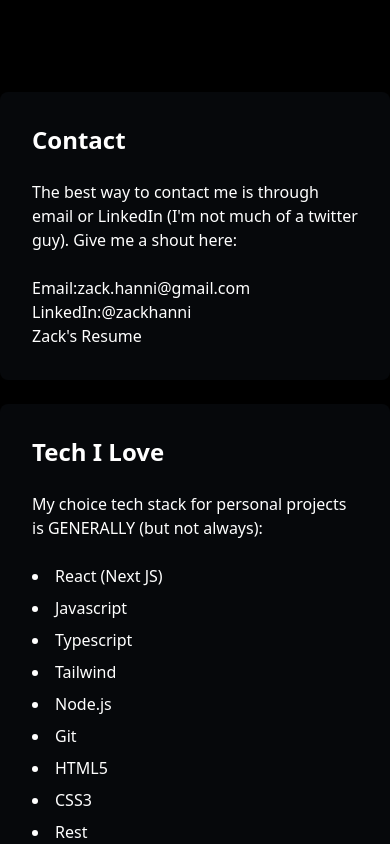
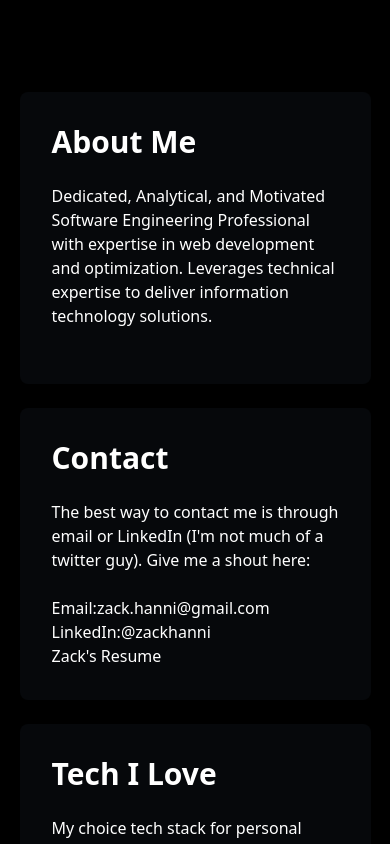
Before and after one commit to zackhanni/zachary.works, a Next.js app: page / in a window 390 px wide. Shown: the part 7960-8804 px from the top of the page. Built offline with nearby package versions, Linux system fonts and the light colour scheme.

Commit message:
reorganize and resize cards

```diff
--- a/app/components/About.tsx
+++ b/app/components/About.tsx
@@ -27,17 +27,32 @@ export default function About() {
 
   return (
     <section>
-      <div className="bg-black text-white py-24 flex flex-col items-center justify-center ">
+      <div className="bg-black text-white py-24 flex flex-col items-center justify-center">
+        <div className="min-w-[50%] max-w-[90%] lg:max-w-[50%]">
+          {/* About me */}
+          <div
+            className="bg-slate-800/20 p-8
+        mt-6 rounded-lg backdrop-blur"
+          >
+            <p className="text-3xl font-bold">About Me</p>
+            <p className="py-6">
+              Dedicated, Analytical, and Motivated Software Engineering
+              Professional with expertise in web development and optimization.
+              Leverages technical expertise to deliver information technology
+              solutions.
+            </p>
+          </div>
           {/* contact box */}
           <div
             className="bg-slate-800/20 p-8
-        mt-6 rounded-lg backdrop-blur max-w-[1200px]"
+        mt-6 rounded-lg backdrop-blur "
           >
-          <p className="text-2xl font-bold">Contact</p>
+            <h2 className="text-3xl font-bold">Contact</h2>
             <p className="py-6">
               The best way to contact me is through email or LinkedIn (I&apos;m
               not much of a twitter guy). Give me a shout here:
             </p>
+            <div>
               <p>
                 Email:
                 <a
@@ -68,17 +83,18 @@ export default function About() {
                 </a>
               </p>
             </div>
+          </div>
           {/* tech i love */}
           <div
             className="bg-slate-800/20 p-8
-        mt-6 rounded-lg backdrop-blur max-w-[1200px]"
+        mt-6 rounded-lg backdrop-blur"
           >
-          <p className="text-2xl font-bold">Tech I Love</p>
+            <p className="text-3xl font-bold">Tech I Love</p>
             <p className="py-6">
               My choice tech stack for personal projects is GENERALLY (but not
               always):
             </p>
-          <div className="grid gap-2 grid-cols-1 md:grid-cols-2 xl:grid-cols-3">
+            <div className="grid gap-2 grid-cols-1 md:grid-cols-2">
               {TechStack.map((tech) => {
                 return <li key={tech}>{tech}</li>;
               })}
@@ -87,13 +103,14 @@ export default function About() {
             <p className="py-6">
               Some other tech that I love and/or have built at scale with:
             </p>
-          <div className="grid gap-2 grid-cols-1 md:grid-cols-2 xl:grid-cols-3">
+            <div className="grid gap-2 grid-cols-1 md:grid-cols-2">
               {AltStack.map((tech) => {
                 return <li key={tech}>{tech}</li>;
               })}
             </div>
           </div>
         </div>
+      </div>
     </section>
   );
 }
```
Lines whose indentation alone changed are shown as unchanged.
